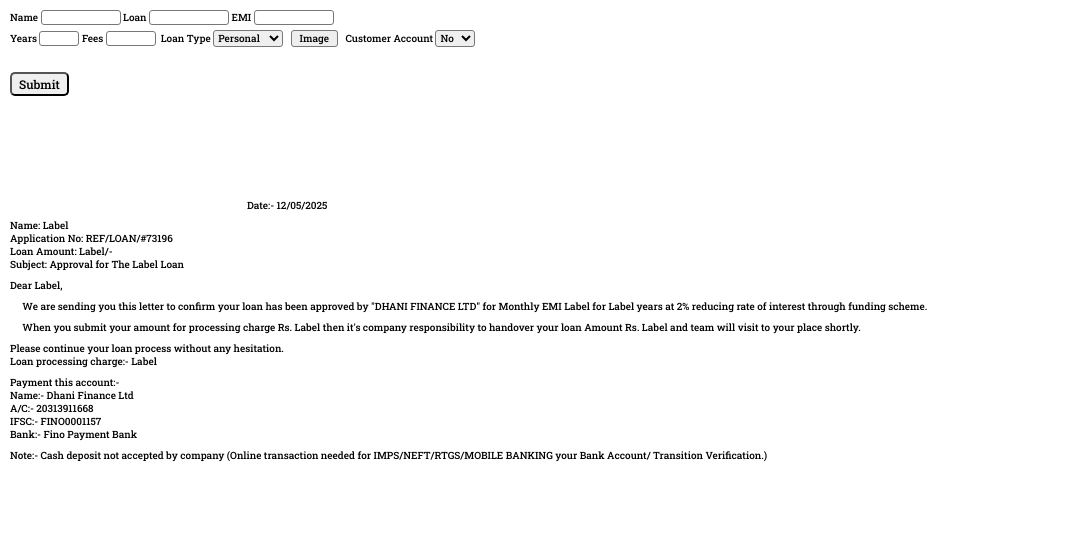
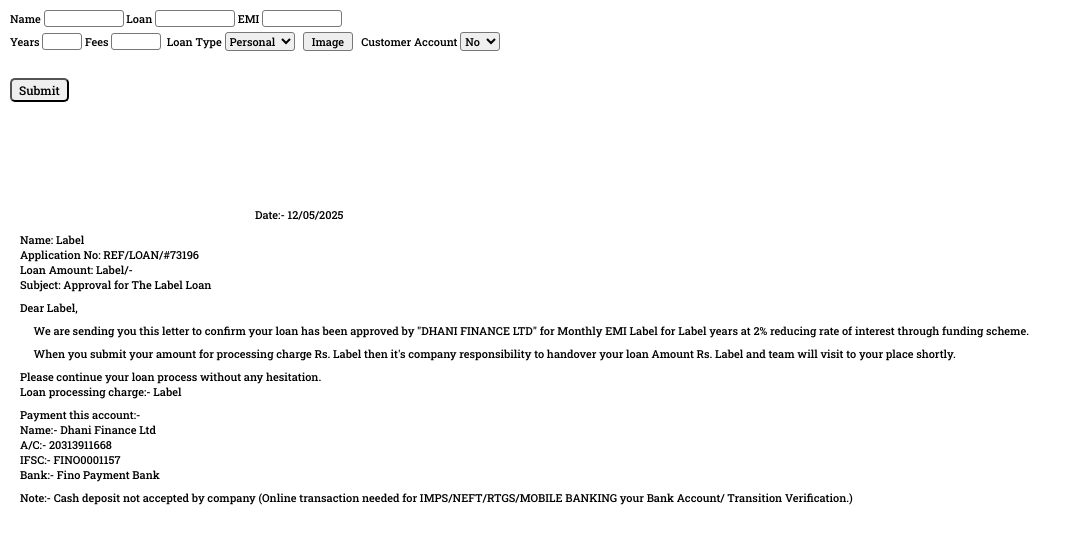
Before and after one commit to approvalletter-hostnavz/BDH-KBC-Winner-Letter-4647gwi, a plain HTML site: page index.html in a window 1280 px wide. Shown: the whole page, without its empty margins (0-1082 px from the left). Drawn offline with Linux system fonts and the light colour scheme; no server answers.

Commit message:
Update style.css

```diff
--- a/style.css
+++ b/style.css
@@ -1,25 +1,26 @@
 @import url('https://fonts.googleapis.com/css2?family=Roboto+Slab:wght@500&display=swap');
 
-*{
+* {
   margin: 0;
   padding: 0;
-  font-size: 10px;
+  font-size: 11px;
   font-family: 'Roboto Slab', serif;
   font-weight: 500;
+  letter-spacing: 0;
 }
 
 #imagePreview {
   position: absolute;
-  top: 182px;
-  left: 10px;
-  width: 40px;
-  height: 45px;
+  top: 210px;
+  left: 275px;
+  width: 50px;
+  height: 60px;
   display: none;
   border: 1px solid black;
   margin-top: 10px;
 }
 
-.form{
+.form {
   margin-top: 10px;
   padding-left: 10px;
 }
@@ -32,7 +33,7 @@
   border: 1px solid #777;
 }
 
-.apr{
+.apr {
   width: 100%;
   background-image: url(letter.jpg);
   background-repeat: no-repeat;
@@ -44,25 +45,25 @@
   margin-bottom: 8px;
 }
 
-.apr .p1{
-  padding-top: 110px;
-  margin-left: 10px;
+.apr .p1 {
+  padding-top: 115px;
+  margin-left: 20px;
 }
 
-.apr .p2{
+.apr .p2 {
   margin-top: 5px;
-  margin-left: 10px;
+  margin-left: 20px;
   margin-right: 5px;
 }
 
-.apr .p3{
+.apr .p3 {
   margin-top: 5px;
-  margin-left: 10px;
+  margin-left: 20px;
   margin-right: 5px;
 }
 
-.apr #date{
+.apr #date {
   position: absolute;
   padding-top: 90px;
-  margin-left: 247px;
+  margin-left: 255px;
 }
```
